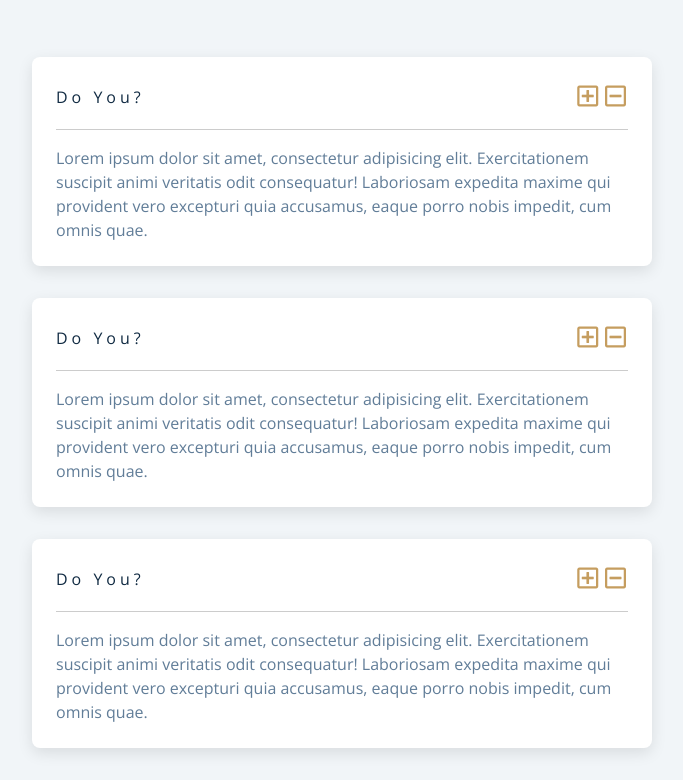
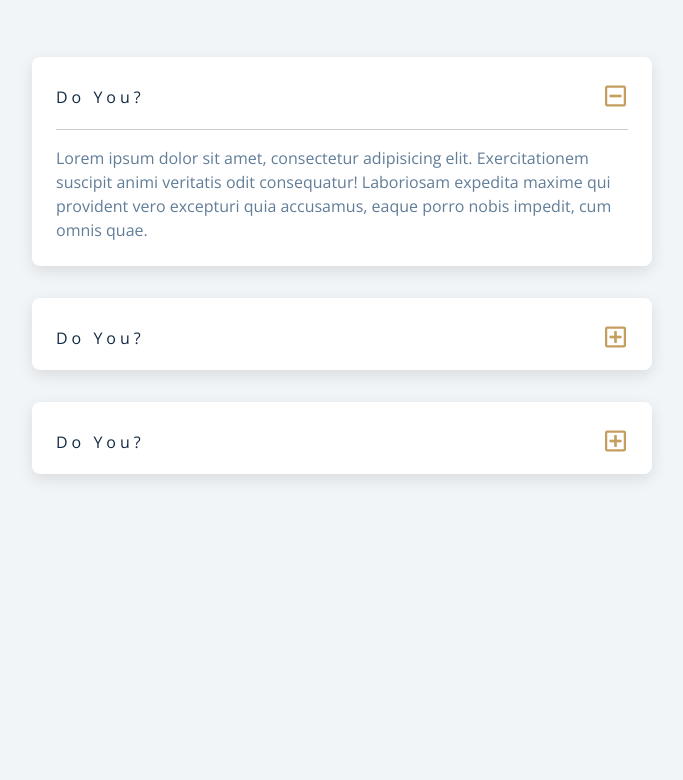
Before and after one commit to jonathanmunamire/Questions-Aswers, a website built with webpack: page src/index.html in a window 1280 px wide. Both pictures are taken after a click on the button 899 px from the left and 264 px from the top of the page. Shown: the part 167-947 px from the top of the page, without its empty margins (298-981 px from the left). After the commit the page ends 800 px from the top, so only its background shows below. Built offline with nearby package versions, Linux system fonts and the light colour scheme.

Commit message:
create Js File

```diff
--- a/src/index.js
+++ b/src/index.js
@@ -1,2 +1,25 @@
 import _ from 'lodash';
 import './style.css';
+
+const questions = document.querySelectorAll('.question');
+
+questions.forEach((question) => {
+  const btn = question.querySelector('.question-btn');
+  btn.addEventListener('click', () => {
+    questions.forEach((item) => {
+      if (item !== question) {
+        item.classList.remove('show-text');
+      }
+    });
+    question.classList.toggle('show-text');
+  })
+})
+
+// const btns = document.querySelectorAll('.question-btn');
+
+// btns.forEach(function(btn){
+//   btn.addEventListener('click', function(e){
+//     const question = e.currentTarget.parentElement.parentElement;
+//     question.classList.toggle('show-text');
+//   })
+// })
--- a/src/style.css
+++ b/src/style.css
@@ -231,7 +231,7 @@ Questions
   margin-bottom: 0;
 }
 /* hide text */
-/* .question-text {
+.question-text {
   display: none;
 }
 .show-text .question-text {
@@ -245,4 +245,4 @@ Questions
 }
 .show-text .plus-icon {
   display: none;
-} */
+}
```
